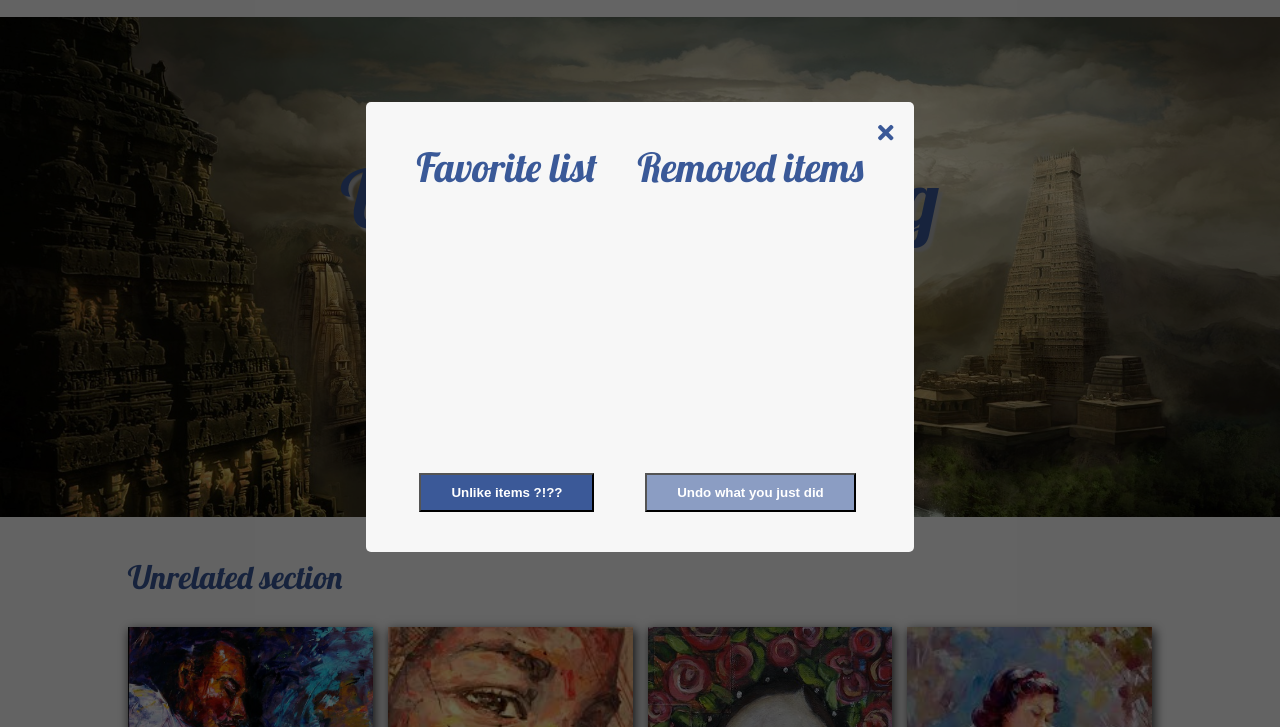
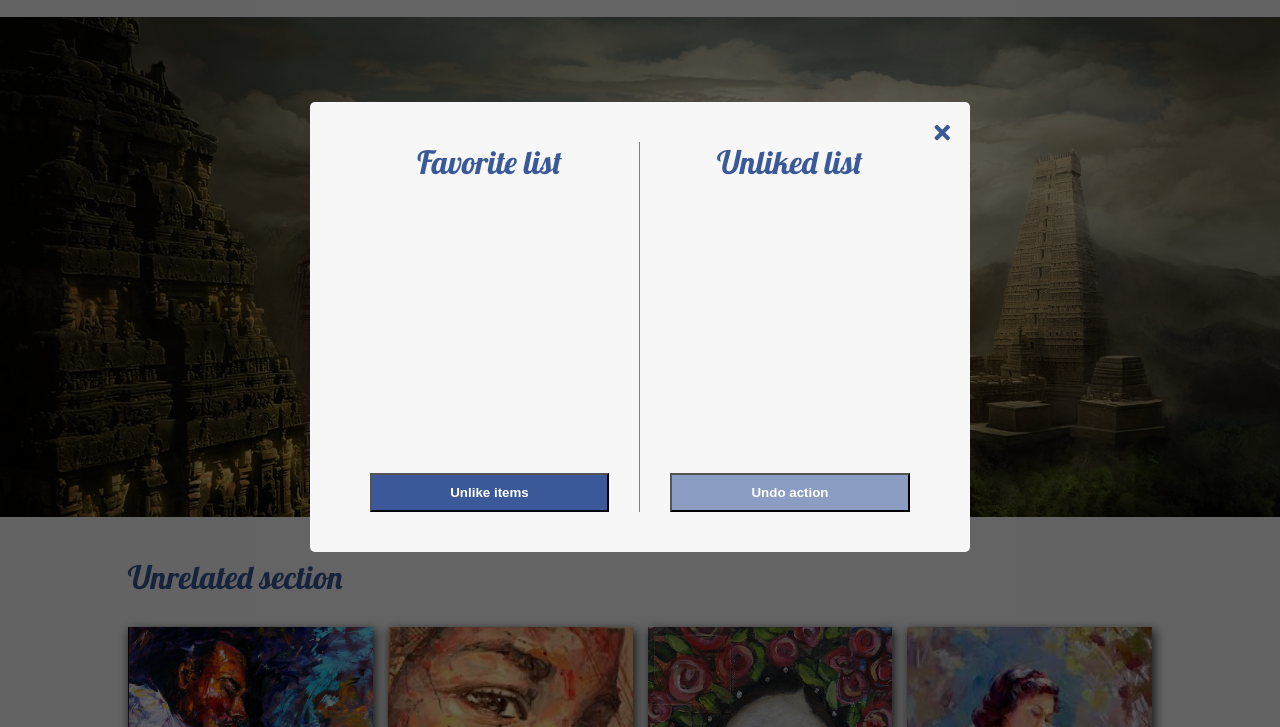
Before and after one commit to ximbong/shopping-prototype, a plain HTML site: page index.html in a window 1280 px wide. Both pictures are taken after a click on the element "Favorite". Shown: the part 73-800 px from the top of the page. Drawn offline with Linux system fonts and the light colour scheme.

Commit message:
A little design change

```diff
--- a/index.css
+++ b/index.css
@@ -214,13 +214,23 @@ section .title {
   display: none;
   justify-content: space-between;
   position: relative;
+  white-space: nowrap;
 }
 
-.form >div {
-  display:flex;
+.form>div {
+  display: flex;
   flex-direction: column;
   justify-content: space-between;
-  padding:0 20px;
+}
+
+#favorite-form>div {
+  padding: 0 30px;
+  min-width: 300px;
+  flex: 1 1 0;
+}
+
+#favorite-form>div:first-of-type {
+  border-right: 1px solid grey;
 }
 
 #to-buy-form {
@@ -228,12 +238,10 @@ section .title {
 }
 
 .form .title {
-  font-size: 250%;
+  font-size: 200%;
   text-align: center;
   margin-bottom: 40px;
 }
-
-/* The container */
 
 .line {
   display: block;
@@ -323,6 +331,7 @@ section .title {
   font-weight: 600;
   color: white;
   background: #3B5998;
+  width: 100%;
 }
 
 .form .form-close {
--- a/index.html
+++ b/index.html
@@ -127,17 +127,17 @@
           </div>
         </div>
         <div class="update-btn-div">
-          <button class="unlike-btn"> Unlike items ?!??</button>
+          <button class="unlike-btn"> Unlike items</button>
         </div>
       </div>
       <div>
         <div>
-          <div class="title">Removed items</div>
+          <div class="title">Unliked list</div>
           <div class="unlike-checkboxes">
           </div>
         </div>
         <div class="update-btn-div">
-          <button class="undo-btn"> Undo what you just did</button>
+          <button class="undo-btn">Undo action</button>
         </div>
       </div>
     </div>
```
